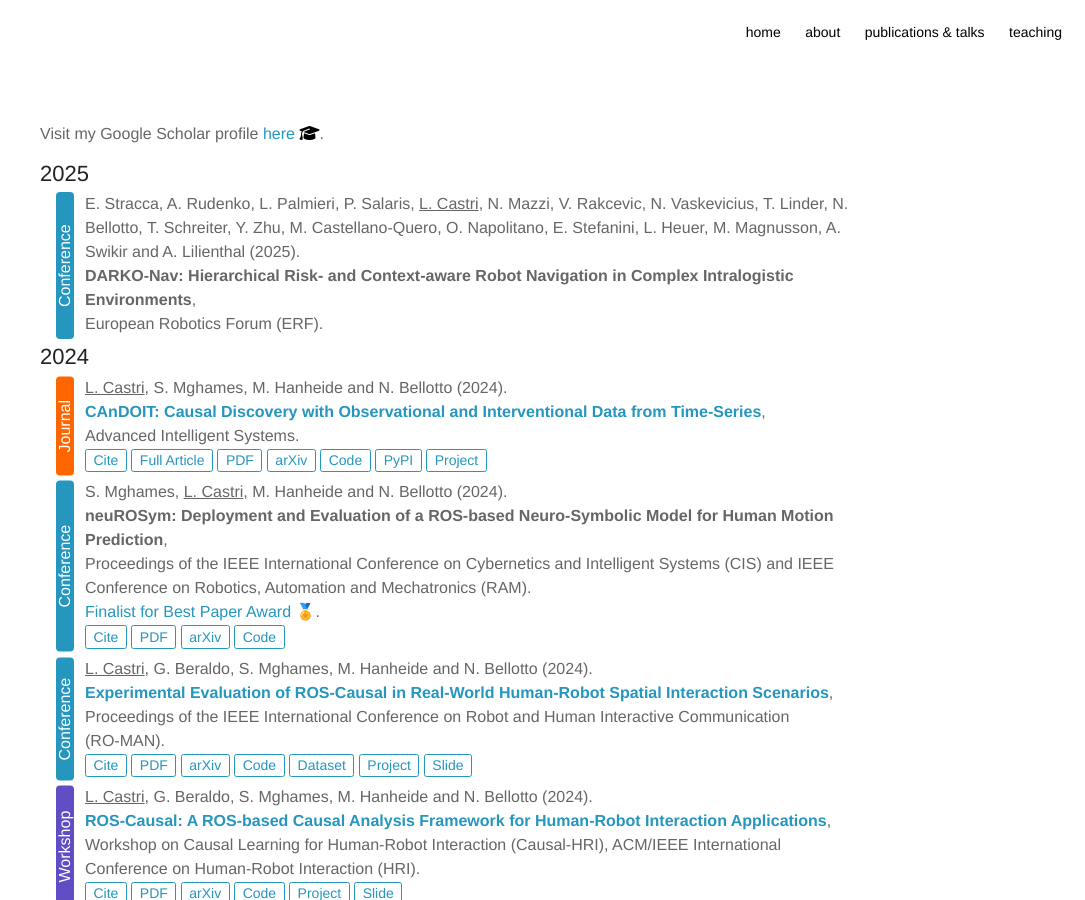
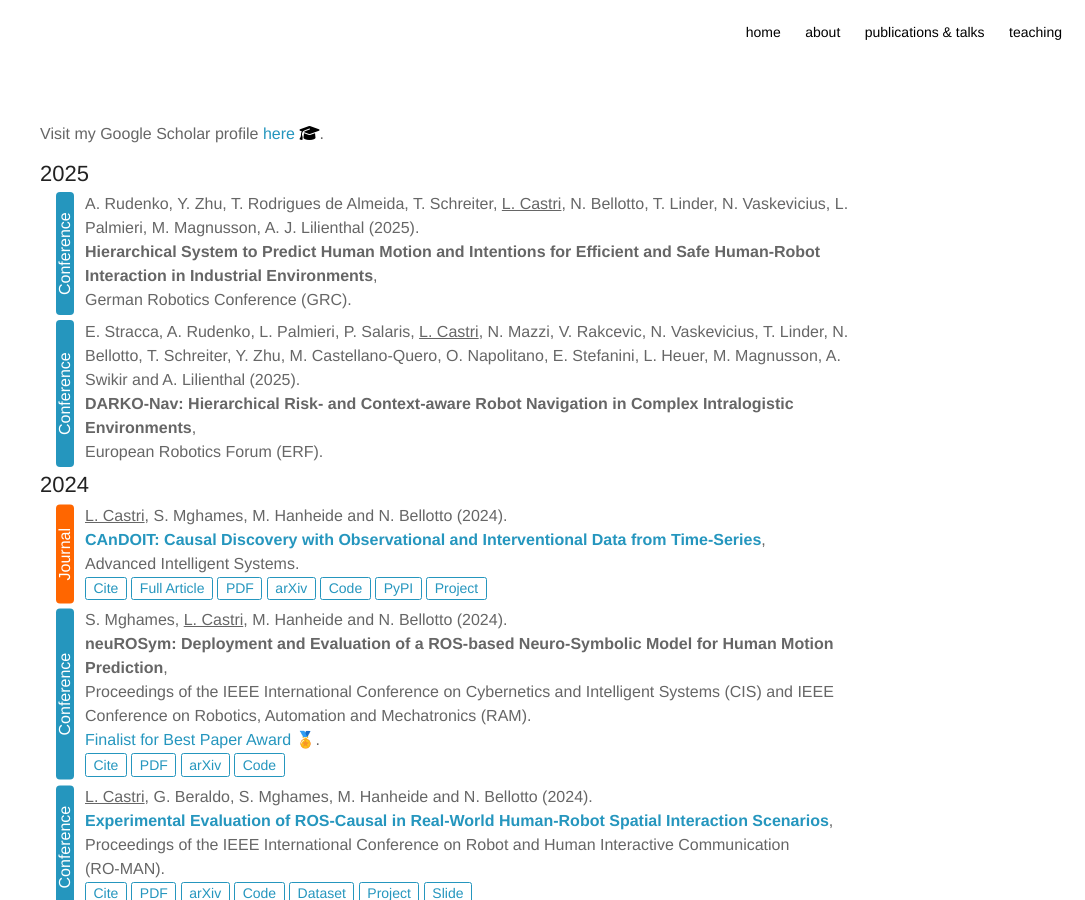
Before and after one commit to lcastri/lcastri.github.io, a Jekyll site: the page built from publications.html, in a window 1280 px wide and 900 px high. Shown: the whole window, without its empty margins (195-1280 px from the left). Built offline with Jekyll 4.4.1, drawn with Linux system fonts in a browser that asks for light colours; nearby versions of some CDN libraries.

Commit message:
GRC added

```diff
--- a/publications.html
+++ b/publications.html
@@ -8,6 +8,18 @@ Visit my Google Scholar profile <a class="ext_link" href="https://scholar.google
 
 <h2>2025</h2>
 
+<div class="container-paper">
+    <div class="afterLine">
+        A. Rudenko, Y. Zhu, T. Rodrigues de Almeida, T. Schreiter, <u>L. Castri</u>, N. Bellotto, T. Linder, N. Vaskevicius, L. Palmieri, M. Magnusson, A. J. Lilienthal (2025).<br>
+        <b>Hierarchical System to Predict Human Motion and Intentions for Efficient and Safe Human-Robot Interaction in Industrial Environments</b>,<br>
+        German Robotics Conference (GRC).<br>
+        {% include citation-nav.html citnavID="grc2025"
+        showCite=false bibLink="https://lcastri.github.io/publication/ais2024.bib"
+        showPDF=false pdfLink="https://onlinelibrary.wiley.com/doi/epdf/10.1002/aisy.202400181"
+        showArXiv=false arXivLink="https://arxiv.org/abs/2410.02844"
+        %}
+    </div>
+</div>
 <div class="container-paper">
     <div class="afterLine">
         E. Stracca, A. Rudenko, L. Palmieri, P. Salaris, <u>L. Castri</u>, N. Mazzi, V. Rakcevic, N. Vaskevicius, T. Linder, N. Bellotto, T. Schreiter, Y. Zhu, M. Castellano-Quero, O. Napolitano, E. Stefanini, L. Heuer, M. Magnusson, A. Swikir and A. Lilienthal (2025).<br>
```
